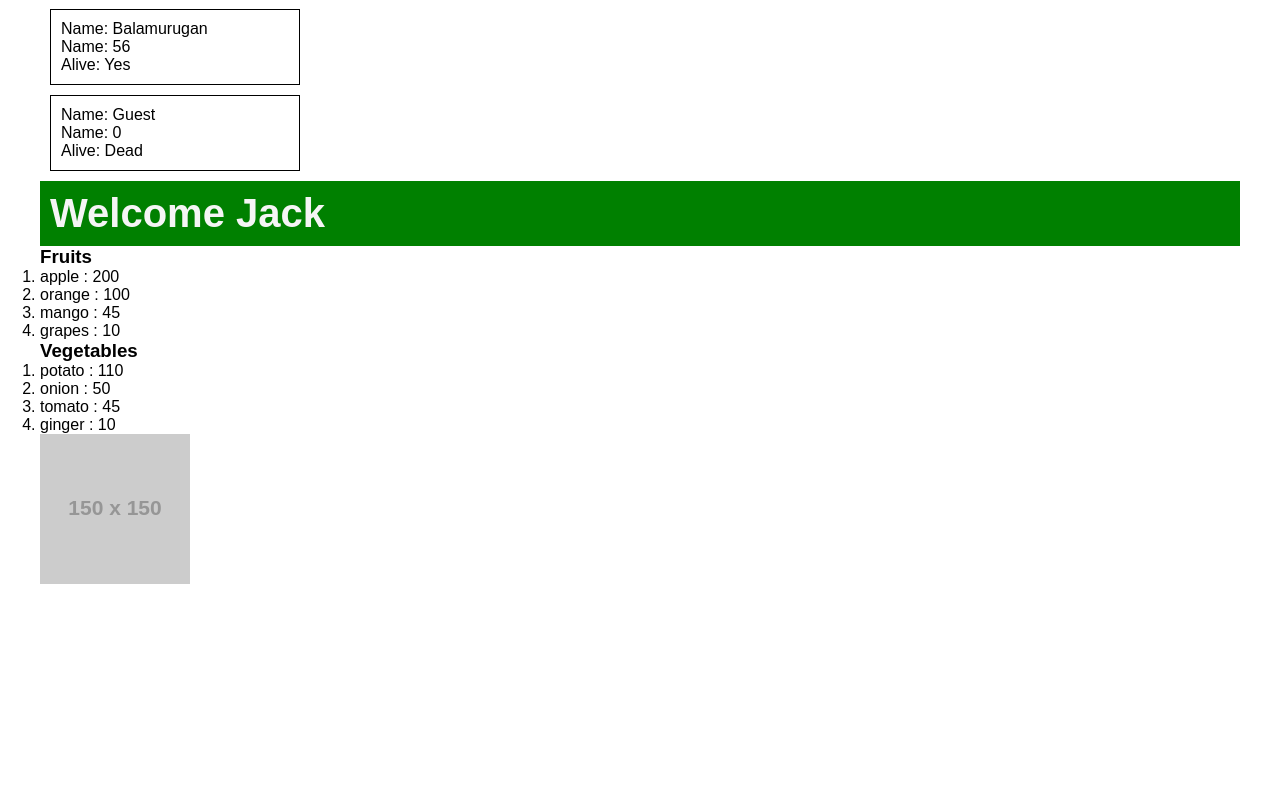
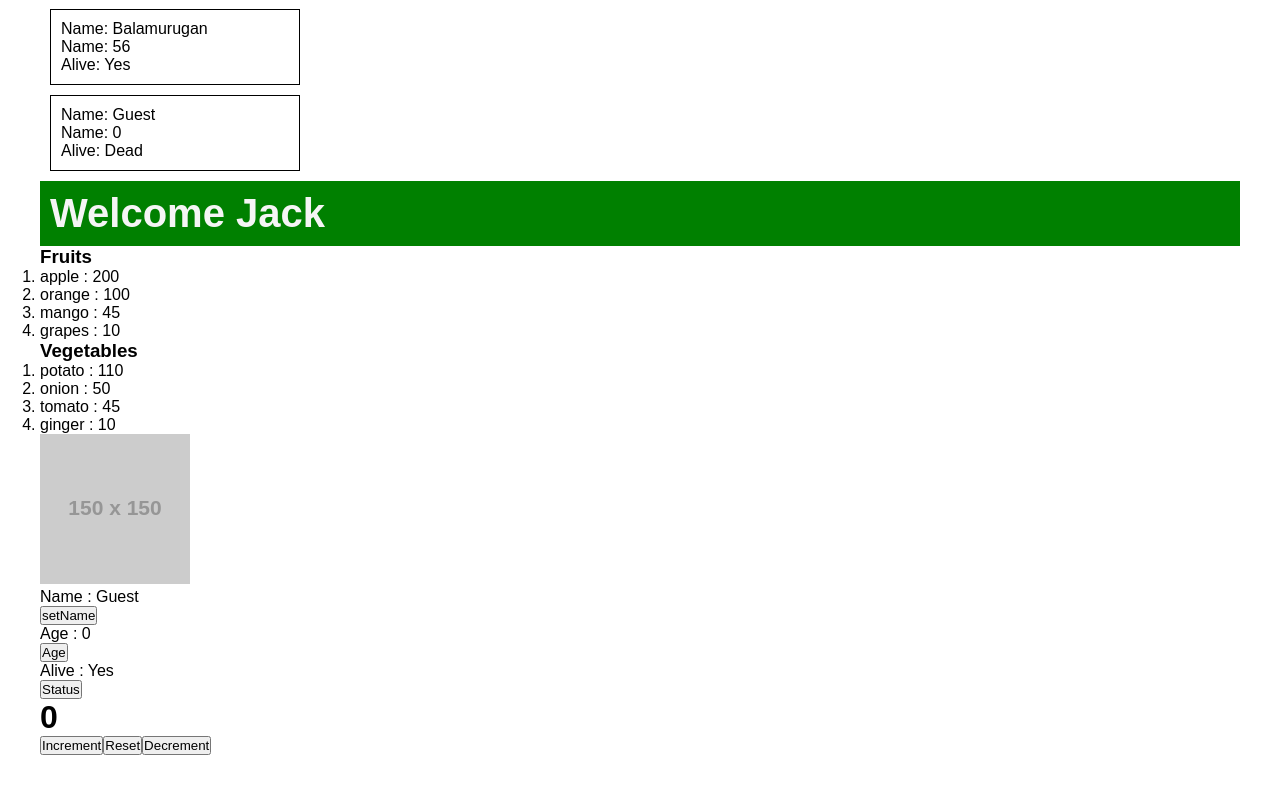
Before and after one commit to Diwakar1210/30daysofReact, a React (Vite) app in the folder 30daysofReact/: page / in a window 1280 px wide. Shown: the part 713-1506 px from the top of the page. Before the commit the page ends 1341 px from the top, so only its background shows below. Built offline with nearby package versions, Linux system fonts and the light colour scheme; a web font is replaced by a local one.

Commit message:
Learnt useState & built counter project

```diff
--- a/30daysofReact/src/App.jsx
+++ b/30daysofReact/src/App.jsx
@@ -7,7 +7,8 @@ import Students from "./Students.jsx";
 import UserGreeting from "./UserGreeting.jsx";
 import List from "./List.jsx";
 import ProfilePicture from "./ProfilePicture.jsx";
-
+import MyComponent from "./MyComponent.jsx";
+import Counter from "./Counter.jsx";
 
 function App() {
 
@@ -47,6 +48,10 @@ function App() {
 
     <ProfilePicture />
 
+    <MyComponent />
+
+    <Counter />
+
     </>
   )
 }
--- /dev/null
+++ b/30daysofReact/src/Counter.jsx
@@ -0,0 +1,31 @@
+import React, {useState} from 'react'
+
+const Counter = () => {
+
+    const [count, setCount] = useState(0);
+
+    const incrementCount = () => {
+        setCount(count + 1);
+    }
+
+    const resetCount = () => {
+        setCount(0);
+    }
+
+    const decrementCount = () => {
+        setCount(count - 1);
+    }
+
+  return (
+    <>
+        <h1>{count}</h1>
+        <div>
+            <button onClick={incrementCount}>Increment</button>
+            <button onClick={resetCount}>Reset</button>
+            <button onClick={decrementCount}>Decrement</button>
+        </div>
+    </>
+  )
+}
+
+export default Counter
--- /dev/null
+++ b/30daysofReact/src/MyComponent.jsx
@@ -0,0 +1,38 @@
+import React, { useState } from 'react'
+
+const MyComponent = () => {
+
+    const [name,setName] = useState("Guest")
+    const [age,setAge] = useState(0)
+    const [isAlive,setIsAlive] = useState(true)
+
+
+    const updateName = () => {
+        setName("Diwakar")
+    }
+
+    const incrementAge = () => {
+        setAge(age + 1)
+    }
+
+    const conditionEmployee= () => {
+        setIsAlive(!isAlive)
+    }
+
+  return (
+    <>
+        <div>
+            <p>Name : {name}</p>
+            <button onClick={updateName}>setName</button>
+
+            <p>Age : {age}</p>
+            <button onClick={incrementAge}>Age</button>
+
+            <p>Alive : {isAlive ? "Yes" : "No"}</p>
+            <button onClick={conditionEmployee}>Status</button>
+        </div>
+    </>
+  )
+}
+
+export default MyComponent
```
